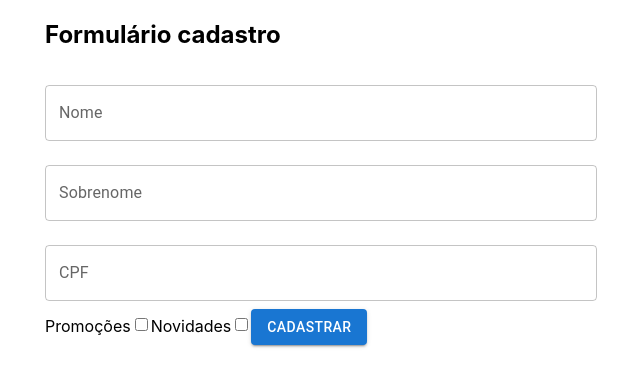
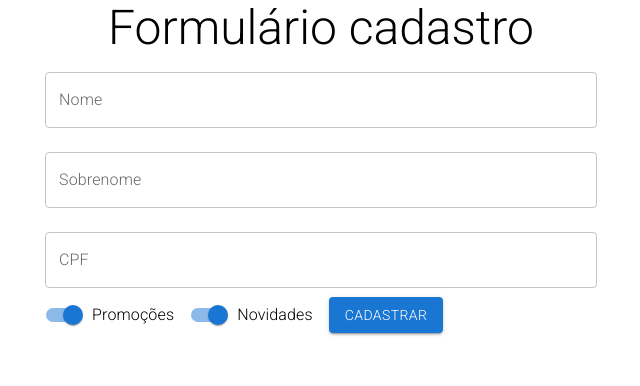
Before and after one commit to Shamoleambo/alura-react-functions, a React (Create React App) app: page / in a window 1280 px wide. Shown: the top 386 px of the page, without its empty margins (319-959 px from the left). Built offline with nearby package versions, Linux system fonts and the light colour scheme.

Commit message:
Typography component and fontsource

```diff
--- a/package.json
+++ b/package.json
@@ -5,6 +5,7 @@
   "dependencies": {
     "@emotion/react": "^11.7.1",
     "@emotion/styled": "^11.6.0",
+    "@fontsource/roboto": "^4.5.3",
     "@mui/material": "^5.4.1",
     "@testing-library/jest-dom": "^5.16.2",
     "@testing-library/react": "^12.1.2",
--- a/src/App.js
+++ b/src/App.js
@@ -1,12 +1,15 @@
-import { Container } from "@mui/material";
+import { Container, Typography } from "@mui/material";
 import "./App.css";
+import "@fontsource/roboto/300.css";
 
 import FormularioCadastro from "./components/FormularioCadastro/FormularioCadastro";
 
 function App() {
   return (
     <Container component="article" maxWidth="sm">
-      <h1>Formulário cadastro</h1>
+      <Typography variant="h3" component="h1" align="center">
+        Formulário cadastro
+      </Typography>
       <FormularioCadastro />
     </Container>
   );
--- a/src/components/FormularioCadastro/FormularioCadastro.jsx
+++ b/src/components/FormularioCadastro/FormularioCadastro.jsx
@@ -1,4 +1,4 @@
-import { Button, TextField } from "@mui/material";
+import { Button, TextField, FormControlLabel, Switch } from "@mui/material";
 
 function FormularioCadastro() {
   return (
@@ -25,11 +25,14 @@ function FormularioCadastro() {
         fullWidth
       />
 
-      <label>Promoções</label>
-      <input type="checkbox" />
-
-      <label>Novidades</label>
-      <input type="checkbox" />
+      <FormControlLabel
+        label="Promoções"
+        control={<Switch name="promocoes" defaultChecked />}
+      />
+      <FormControlLabel
+        label="Novidades"
+        control={<Switch name="novidades" defaultChecked />}
+      />
 
       <Button variant="contained" type="submit">
         Cadastrar
```
Also changed, not shown: 1 other file (tests, documents, lock files or other folders).
